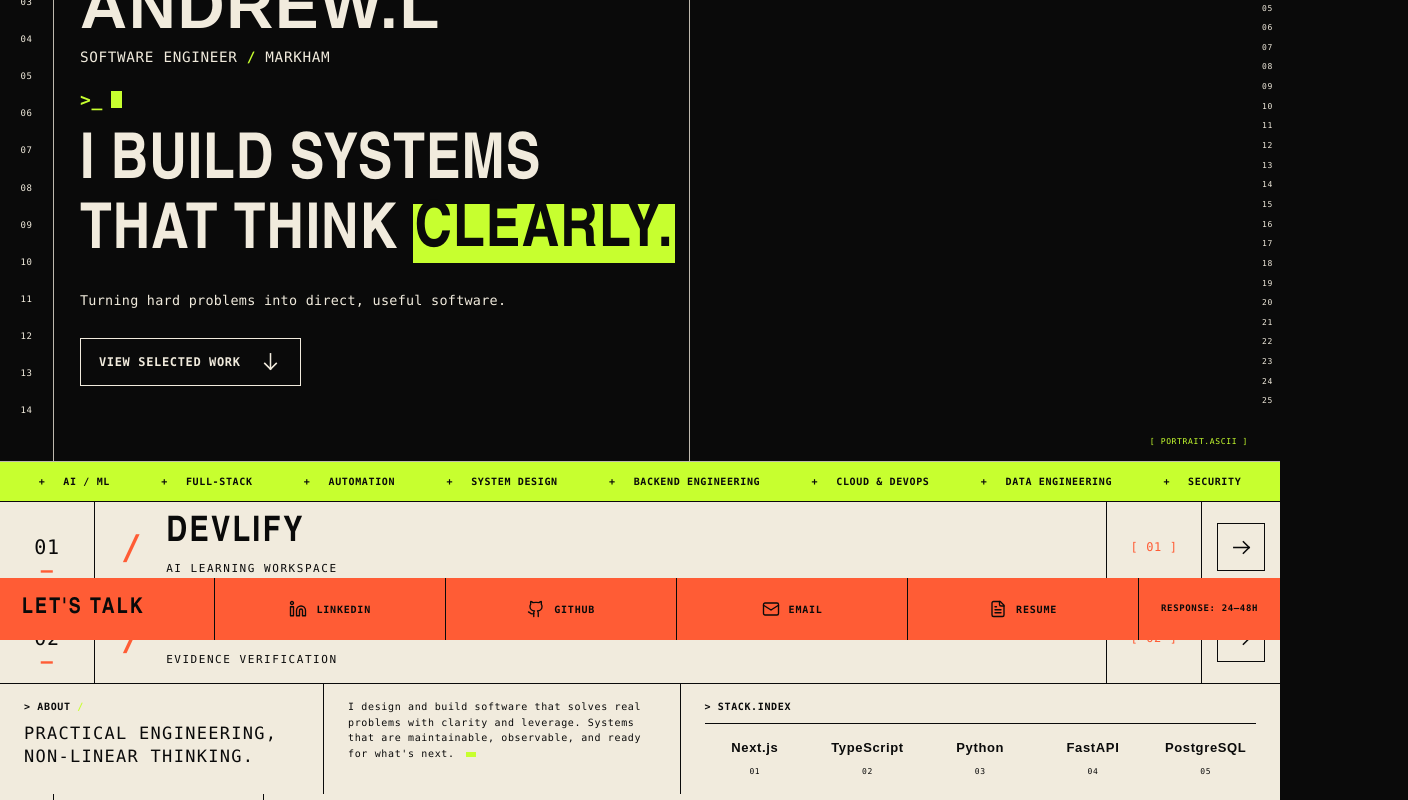
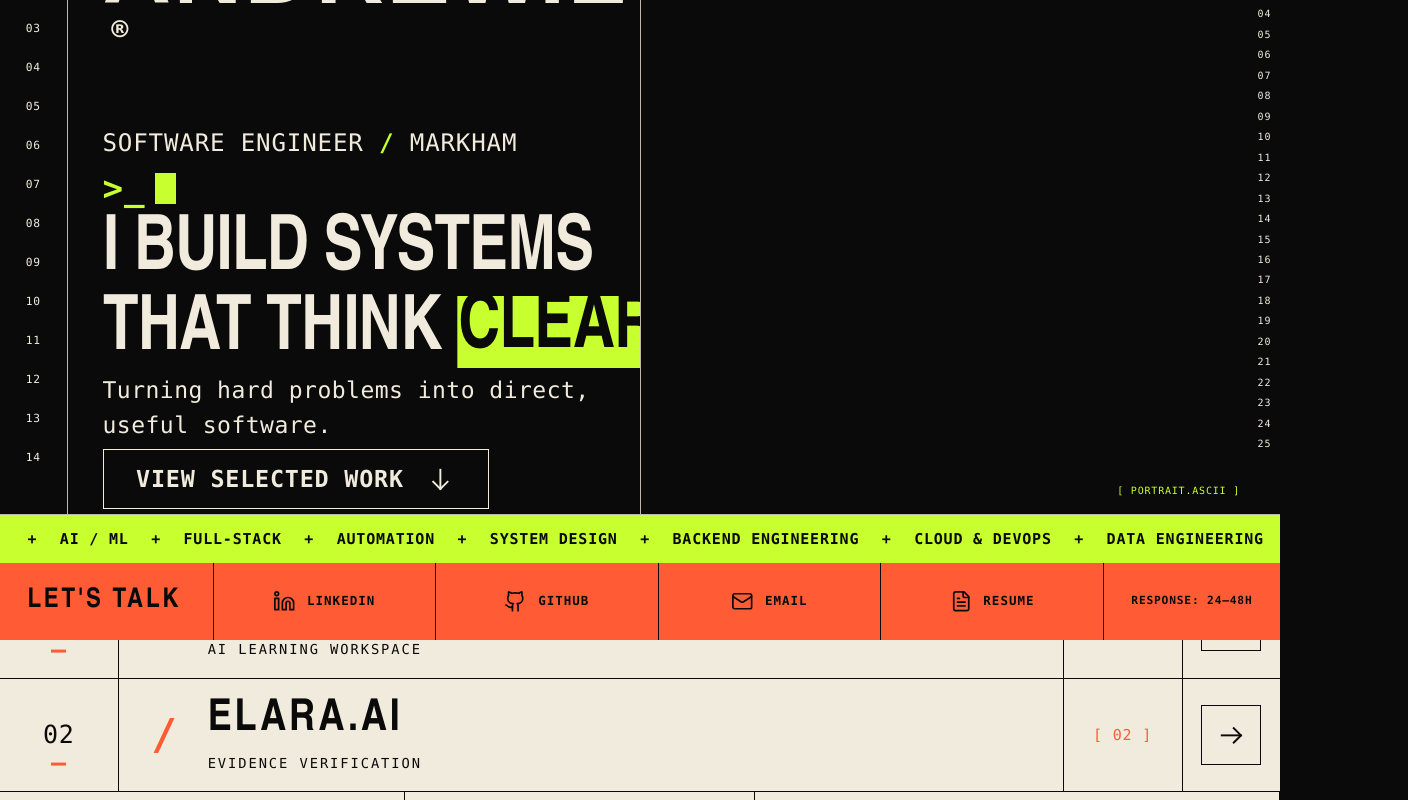
Before and after one commit to Andewdoo/Andrew.L_Portfolio, a Next.js app: page / in a window 1280 px wide. Shown: the part 160-960 px from the top of the page, 1408 px wide, since content can reach past the window. Built offline with nearby package versions, Linux system fonts and the light colour scheme.

Commit message:
UI scaling fight

```diff
--- a/src/app/globals.css
+++ b/src/app/globals.css
@@ -44,6 +44,13 @@ button:focus-visible {
   color: var(--ink);
 }
 
+@media (pointer: fine) and (hover: hover) {
+  html.has-custom-cursor,
+  html.has-custom-cursor * {
+    cursor: none !important;
+  }
+}
+
 @media (prefers-reduced-motion: reduce) {
   html {
     scroll-behavior: auto;
--- a/src/app/layout.tsx
+++ b/src/app/layout.tsx
@@ -1,5 +1,7 @@
 import type { Metadata } from "next";
 import type { ReactNode } from "react";
+
+import { CustomCursor } from "@/components/animations/CustomCursor";
 
 import "./globals.css";
 
@@ -11,7 +13,10 @@ export const metadata: Metadata = {
 export default function RootLayout({ children }: Readonly<{ children: ReactNode }>) {
   return (
     <html lang="en">
-      <body>{children}</body>
+      <body>
+        {children}
+        <CustomCursor />
+      </body>
     </html>
   );
 }
--- a/src/components/portfolio/EditorialPortfolio.module.css
+++ b/src/components/portfolio/EditorialPortfolio.module.css
@@ -76,7 +76,7 @@
   position: relative;
   display: grid;
   grid-template-columns: 54px minmax(0, 1fr) minmax(390px, 0.93fr);
-  min-height: 560px;
+  min-height: max(439px, calc(100svh - 281px));
   border-bottom: 1px solid var(--line);
 }
 
@@ -255,7 +255,7 @@
   background: var(--acid);
   color: var(--ink);
   white-space: nowrap;
-  font-size: 10px;
+  font-size: 12px;
   font-weight: 800;
   text-transform: uppercase;
 }
@@ -463,75 +463,116 @@
 
 .aboutStack {
   display: grid;
-  grid-template-columns: 1fr 1.1fr 1.85fr;
-  min-height: 110px;
+  grid-template-columns: minmax(0, 1.2fr) minmax(280px, 0.95fr) minmax(420px, 1.45fr);
+  min-height: 180px;
+  border-bottom: 1px solid var(--ink);
   background: var(--paper);
   color: var(--ink);
 }
 
 .aboutStack > * {
-  padding: 15px 24px;
+  min-width: 0;
+  display: flex;
+  flex-direction: column;
+  padding: 24px 28px;
   border-right: 1px solid var(--ink);
 }
 
 .aboutTitle p,
-.stackIndex > p {
+.aboutCopyLabel,
+.lifePattern > p {
+  width: max-content;
   margin: 0;
+  padding: 5px 8px;
+  background: var(--ink);
+  color: var(--paper);
   font-size: 10px;
   font-weight: 800;
+  letter-spacing: 0.08em;
 }
 
 .aboutTitle h2 {
-  max-width: 25ch;
-  margin: 8px 0 0;
-  font-size: 17px;
-  letter-spacing: 0.075em;
-  line-height: 1.35;
+  margin: auto 0;
+  font-family: "Arial Narrow", Arial, sans-serif;
+  font-size: clamp(16px, 1.5vw, 24px);
+  font-weight: 800;
+  letter-spacing: 0.035em;
+  line-height: 1.08;
+  white-space: nowrap;
 }
 
 .aboutCopy {
   margin: 0;
-  font-size: 10px;
-  line-height: 1.55;
-}
-
-.aboutCopy mark {
+}
+
+.aboutCopy > p:last-child {
+  margin: auto 0;
+  font-size: clamp(11px, 0.85vw, 13px);
+  line-height: 1.7;
+}
+
+.aboutCopy > p:last-child mark {
   display: inline-block;
-  width: 10px;
-  height: 5px;
-  margin-left: 5px;
+  width: 12px;
+  height: 7px;
+  margin-left: 7px;
   background: var(--acid);
 }
 
-.stackIndex {
+.lifePattern {
   border-right: 0 !important;
 }
 
-.stackIndex > p {
-  padding-bottom: 9px;
-  border-bottom: 1px solid var(--ink);
-}
-
-.stackIndex > div {
+.lifePattern > p {
+  flex: 0 0 auto;
+}
+
+.lifePattern > div {
+  flex: 1;
   display: grid;
   grid-template-columns: repeat(5, 1fr);
-  gap: 12px;
-  padding-top: 14px;
-}
-
-.stackIndex span {
-  display: grid;
-  text-align: center;
-}
-
-.stackIndex b {
-  font-family: Arial, Helvetica, sans-serif;
-  font-size: 13px;
-}
-
-.stackIndex small {
-  margin-top: 8px;
-  font-size: 8px;
+  gap: 0;
+  padding-top: 18px;
+}
+
+.lifePattern span {
+  position: relative;
+  display: flex;
+  min-width: 0;
+  min-height: 78px;
+  flex-direction: column;
+  justify-content: space-between;
+  padding: 12px;
+  border: 1px solid var(--ink);
+  border-right: 0;
+  text-align: left;
+}
+
+.lifePattern span:last-child {
+  border-right: 1px solid var(--ink);
+}
+
+.lifePattern span::after {
+  content: "";
+  position: absolute;
+  top: 10px;
+  right: 10px;
+  width: 7px;
+  height: 7px;
+  background: var(--acid);
+}
+
+.lifePattern b {
+  margin-top: 14px;
+  font-family: Consolas, "Courier New", monospace;
+  font-size: clamp(9px, 0.75vw, 12px);
+  text-transform: uppercase;
+}
+
+.lifePattern small {
+  color: #4f6d0e;
+  font-size: 9px;
+  font-weight: 800;
 }
 
 .educationSection,
@@ -941,6 +982,137 @@
   white-space: nowrap;
 }
 
+@media (min-width: 981px) {
+  .page {
+    zoom: 1.25;
+    padding-bottom: 62px;
+  }
+
+  .hero {
+    grid-template-columns: 54px calc(50% - 54px) 50%;
+    min-height: calc(80svh - 344px);
+  }
+
+  .heroCopy {
+    padding: 34px 16px 38px 28px;
+  }
+
+  .wordmark {
+    margin-bottom: 10px;
+    font-size: clamp(4.752rem, 5.4vw, 6.048rem);
+  }
+
+  .role {
+    font-size: clamp(18.72px, 1.512vw, 21.6px);
+  }
+
+  .prompt {
+    margin: 18px 0 22px;
+    font-size: 27.36px;
+  }
+
+  .hero h1 {
+    font-size: clamp(3.816rem, 4.176vw, 4.752rem);
+    letter-spacing: -0.01em;
+    line-height: 0.96;
+  }
+
+  .headlineLine {
+    width: 107.5%;
+    transform: scaleX(0.93);
+    transform-origin: left center;
+  }
+
+  .heroDescription {
+    max-width: 42ch;
+    margin: 24px 0 28px;
+    font-size: clamp(17.28px, 1.44vw, 20.16px);
+    line-height: 1.55;
+  }
+
+  .workButton {
+    min-height: 48px;
+    padding-inline: 26px;
+    font-size: 18.72px;
+  }
+
+  .aboutTitle h2 {
+    font-size: clamp(15px, 1.1vw, 18px);
+  }
+
+  .footer {
+    position: fixed;
+  }
+}
+
+@media (min-width: 981px) and (max-width: 1500px) {
+  .aboutTitle h2 {
+    max-width: 25ch;
+    font-size: 15px;
+    white-space: normal;
+  }
+}
+
+@media (min-width: 981px) and (max-height: 950px) {
+  .heroCopy {
+    padding-top: 4px;
+    padding-bottom: 4px;
+  }
+
+  .prompt {
+    margin: 1px 0 2px;
+  }
+
+  .heroDescription {
+    margin: 3px 0 4px;
+  }
+}
+
+@media (min-width: 981px) and (max-height: 750px) {
+  .hero {
+    height: calc(80svh - 344px);
+    min-height: 0;
+    overflow: hidden;
+  }
+
+  .heroCopy {
+    width: 135.135%;
+    padding: 2px 18px 4px 28px;
+    zoom: 0.74;
+  }
+
+  .wordmark {
+    margin-bottom: 2px;
+    font-size: 4.032rem;
+  }
+
+  .role {
+    font-size: 17.28px;
+  }
+
+  .prompt {
+    font-size: 20.16px;
+  }
+
+  .hero h1 {
+    font-size: 2.88rem;
+    line-height: 0.96;
+  }
+
+  .heroDescription {
+    max-width: none;
+    white-space: nowrap;
+    font-size: 15.84px;
+    line-height: 1.4;
+  }
+
+  .workButton {
+    min-height: 30px;
+    padding-inline: 16px;
+    font-size: 15.84px;
+  }
+}
+
 @media (max-width: 980px) {
   .desktopMeta,
   .columnIndex,
@@ -1207,55 +1379,79 @@
   }
 
   .aboutStack > * {
-    padding: 16px 22px;
+    padding: 24px 22px;
     border-right: 0;
+    border-bottom: 1px solid var(--ink);
   }
 
   .aboutTitle h2 {
     max-width: 19ch;
-    margin-top: 7px;
+    margin: 26px 0 8px;
     font-family: "Arial Narrow", Arial, sans-serif;
     font-size: clamp(2rem, 8.7vw, 3.3rem);
     font-weight: 900;
     letter-spacing: 0.05em;
     line-height: 1.15;
+    white-space: normal;
   }
 
   .aboutCopy {
-    display: none;
-  }
-
-  .stackIndex {
-    padding-top: 2px !important;
-  }
-
-  .stackIndex > p {
-    color: #5c7c12;
-  }
-
-  .stackIndex > div {
-    display: block;
-    padding-top: 10px;
-  }
-
-  .stackIndex span {
-    display: inline;
+    display: flex;
+  }
+
+  .aboutCopy > p:last-child {
+    margin: 20px 0 4px;
+    font-size: 14px;
+    line-height: 1.65;
+  }
+
+  .lifePattern {
+    padding-block: 24px 30px !important;
+  }
+
+  .lifePattern > p {
+    color: var(--paper);
+  }
+
+  .lifePattern > div {
+    display: grid;
+    grid-template-columns: repeat(2, minmax(0, 1fr));
+    gap: 0;
+    padding-top: 18px;
+  }
+
+  .lifePattern span {
+    display: flex;
+    min-height: 82px;
+    padding: 12px;
+    border-right: 1px solid var(--ink);
+    border-bottom: 0;
     text-align: left;
   }
 
-  .stackIndex span:not(:last-child)::after {
-    content: " / ";
-  }
-
-  .stackIndex b {
+  .lifePattern span:nth-child(even) {
+    border-left: 0;
+  }
+
+  .lifePattern span:nth-child(n + 3) {
+    border-top: 0;
+  }
+
+  .lifePattern span:last-child {
+    grid-column: 1 / -1;
+  }
+
+  .lifePattern b {
+    margin-top: 16px;
     font-family: Consolas, "Courier New", monospace;
-    font-size: 14px;
+    font-size: 12px;
     font-weight: 500;
     text-transform: uppercase;
   }
 
-  .stackIndex small {
-    display: none;
+  .lifePattern small {
+    display: block;
+    font-size: 9px;
   }
 
   .educationSection,
@@ -1544,7 +1740,7 @@
   }
 
   .hero h1 {
-    font-size: clamp(2.05rem, 9vw, 4rem);
+    font-size: clamp(1.75rem, 8.2vw, 3.6rem);
   }
 
   .asciiPanel {
```
